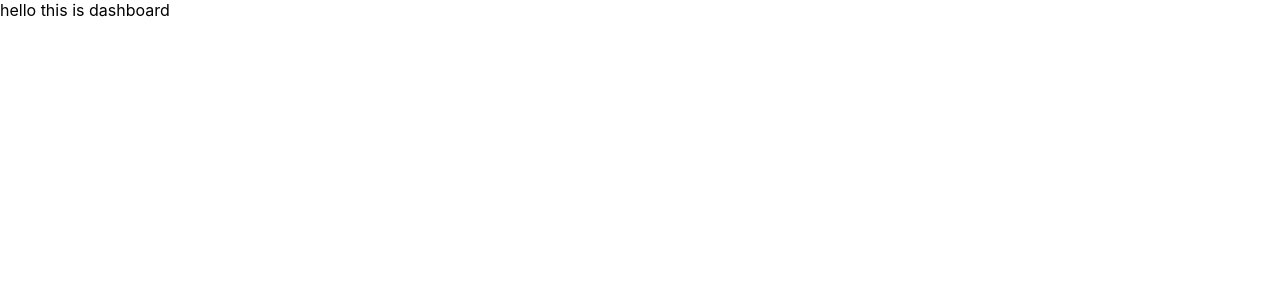
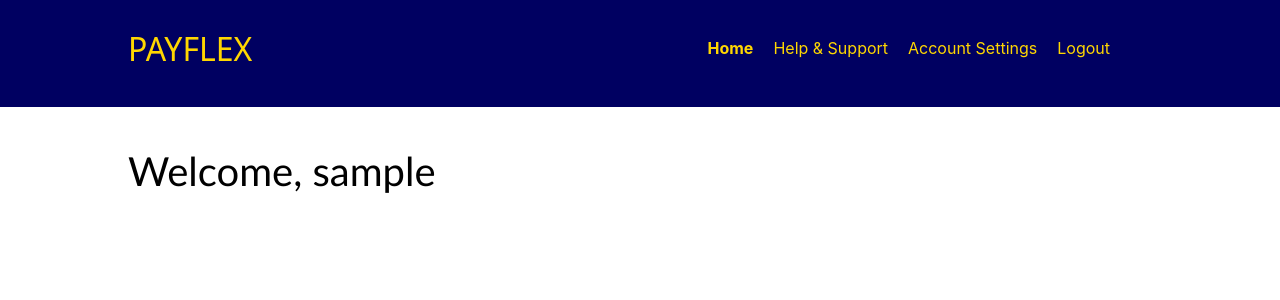
Before and after one commit to hema2150058/ReactWebAppUI, a React (Create React App) app: page /dashboard in a window 1280 px wide. Shown: the top 300 px of the page. Built offline with nearby package versions, Linux system fonts and the light colour scheme; sample sign-in values are in the browser's storage.

Commit message:
Dashboard

```diff
--- a/src/screens/Authentication/Login.css
+++ b/src/screens/Authentication/Login.css
@@ -1,17 +1,15 @@
+.mainSection{
+    overflow: hidden;
+}
 
 /* Style for the header */
 .header {
-
-    height: 3rem;
-    padding: 0  4.8rem;
-    /* width: 100%; */
+    height: 5rem;
+    padding: 0 4.8rem;
+    padding-top: 0.5rem;
     min-width: 100%;
-    background-color: 'pink';
-    /* box-sizing: border-box; */
-
-    /* align-items: center; */
-
-
+    background-color: rgb(0, 0, 97);
+    overflow: hidden;
 }
 
 /* Style for the login container */
@@ -26,7 +24,8 @@
 
 /* Style for the logo */
 .logo-container img {
-    width: 100px; /* Adjust size as needed */
+    width: 100px;
+    /* Adjust size as needed */
     height: auto;
 }
 
@@ -35,19 +34,22 @@
     display: flex;
     justify-content: space-between;
     width: 100%;
-    max-width: 600px; /* Adjust max width as needed */
+    max-width: 600px;
+    /* Adjust max width as needed */
     padding: 20px;
     box-sizing: border-box;
 }
 
 /* Style for the login form container */
 .login-form-container {
-    width: 43%; /* Adjust width as needed */
+    width: 43%;
+    /* Adjust width as needed */
 }
 
 /* Style for the create profile container */
 .create-profile-container {
-    width: 43%; /* Adjust width as needed */
+    width: 43%;
+    /* Adjust width as needed */
 }
 
 /* Style for form elements */
@@ -83,6 +85,12 @@ input {
     border: none;
     border-radius: 3px;
     cursor: pointer;
+    transition-duration: 0.1s;
+}
+
+.button:hover {
+    background-color: #00172f;
+    color: white;
 }
 
 /* Style for create profile link */
@@ -91,7 +99,7 @@ input {
 }
 
 .create-profile-container a {
-    color: #007bff;
+    /* color: #007bff; */
     text-decoration: none;
 }
 
@@ -105,7 +113,14 @@ input {
     border: 0;
     color: navy;
     font-weight: 500;
+    cursor: pointer;
+    transition-duration: 0.1s;
 }
+
+.profilebutton:hover {
+    background-color: rgb(240, 184, 0);
+}
+
 h5 {
     font-size: small;
     margin-top: 12px;
@@ -113,8 +128,8 @@ h5 {
 
 .alert {
     position: fixed;
-    top:50%;
-    left:50%;
+    top: 50%;
+    left: 50%;
     transform: translate(-50%, -50%);
     background-color: "lightpink";
     color: "red";
@@ -160,5 +175,5 @@ Input {
     width: 1px;
     background-color: silver;
     margin-left: 0px;
-    margin-right:  5px;
+    margin-right: 5px;
 }
--- a/src/screens/Authentication/Login.jsx
+++ b/src/screens/Authentication/Login.jsx
@@ -13,11 +13,14 @@ const Login = () => {
     const [showPassword, setShowPassword] = useState(false);
     //const [showAlert, setShowAlert] = useState(false);
 
+    const validUsername = 'user';
+    const validPassword = 'password';
+
     const handleLogin = (e) => {
         e.preventDefault();
         // Static data for user validation
-        const validUsername = 'user';
-        const validPassword = 'password';
+
+        localStorage.setItem("username", validUsername);
 
         // Check if entered credentials match static data
         if (username === validUsername && password === validPassword) {
@@ -36,10 +39,10 @@ const Login = () => {
     }
 
     return (
-        <div>
+        <div className='mainSection'>
             <header className="header">
                 <NavLink to='/'>
-                    <img src={require('../../assets/InspiraLogo.jpg')} alt="Logo" width={90} height={70} />
+                    <img src={require('../../assets/InspiraLogo.jpg')} alt="Logo" width={120} height={70} />
                 </NavLink>
             </header>
             <div className="login-container">
@@ -75,7 +78,7 @@ const Login = () => {
 
                                 </div>
                             </div>
-                            <button type="submit" className='button'>Login</button>
+                            <button disabled={username && password ? false : true} type="submit" className='button'>Login</button>
                         </form>
                     </div>
                     <div className='verticalLine'></div>
--- /dev/null
+++ b/src/screens/Dashboard.css
@@ -0,0 +1,45 @@
+.dashboard-container {
+    width: 100%;
+    max-width: 100%;
+    margin: 0 auto;
+    overflow-x: hidden;
+}
+
+.dashboard-header {
+    display: flex;
+    justify-content: space-between;
+    align-items: center;
+    min-width: 100%;
+    padding: .3rem 0 .3rem 0;
+    margin-top: -10px;
+    background-color: rgb(0, 0, 97);
+    color: gold;
+}
+
+.user-info p {
+    margin: 0;
+}
+
+.tab-navigation ul {
+    list-style-type: none;
+    padding-right: 150px;
+    margin: 0;
+}
+
+.tab-navigation ul li {
+    display: inline-block;
+    margin-right: 20px;
+    cursor: pointer;
+}
+
+.tab-navigation ul li.active {
+    font-weight: bold;
+}
+
+.tab-content {
+    margin-top: 20px;
+}
+
+li{
+    font-size: 1rem;
+}
--- a/src/screens/Dashboard.jsx
+++ b/src/screens/Dashboard.jsx
@@ -1,11 +1,57 @@
-import React from 'react'
+import React, { useState } from 'react';
+import { useEffect } from 'react';
+import { useNavigate } from 'react-router';
+import './Dashboard.css'; // Import your CSS file
 
 const Dashboard = () => {
+
+  useEffect(() => {
+    if (!localStorage.getItem("username")) {
+      navigate('/')
+    }
+  }, [])
+  const [activeTab, setActiveTab] = useState('home');
+
+  const navigate = useNavigate();
+
+  const handleTabClick = (tab) => {
+    setActiveTab(tab);
+    if (tab === 'logout') {
+      localStorage.clear();
+      navigate('/');
+    }
+  };
+
+  const pStyle = {
+    fontSize: '2.5rem',
+    fontFamily: "calibri",
+    marginLeft: "8rem"
+  }
+
   return (
-    <div>
-      hello this is dashboard
+    <div className="dashboard-container">
+      <header className="dashboard-header">
+        <p style={{ fontSize: '2rem', fontFamily: "system-ui", paddingLeft: "8rem" }}>PAYFLEX</p>
+        <nav className="tab-navigation">
+          <ul>
+            <li className={activeTab === 'home' ? 'active' : ''} onClick={() => handleTabClick('home')}>Home</li>
+            <li className={activeTab === 'help' ? 'active' : ''} onClick={() => handleTabClick('help')}>Help & Support</li>
+            <li className={activeTab === 'account' ? 'active' : ''} onClick={() => handleTabClick('account')}>Account Settings</li>
+            <li onClick={() => handleTabClick('logout')}>Logout</li>
+          </ul>
+        </nav>
+      </header>
+      <div className="dashboard-content">
+
+        <div className="tab-content">
+          {activeTab === 'home' && <p style={pStyle}>Welcome, {localStorage.getItem("username")}</p>}
+          {activeTab === 'help' && <p style={pStyle}>Help & Support Content</p>}
+          {activeTab === 'account' && <p style={pStyle}>Account Settings Content</p>}
+          {activeTab === 'logout' && <p style={pStyle}>Logout Content</p>}
+        </div>
+      </div>
     </div>
-  )
-}
+  );
+};
 
 export default Dashboard;
```
